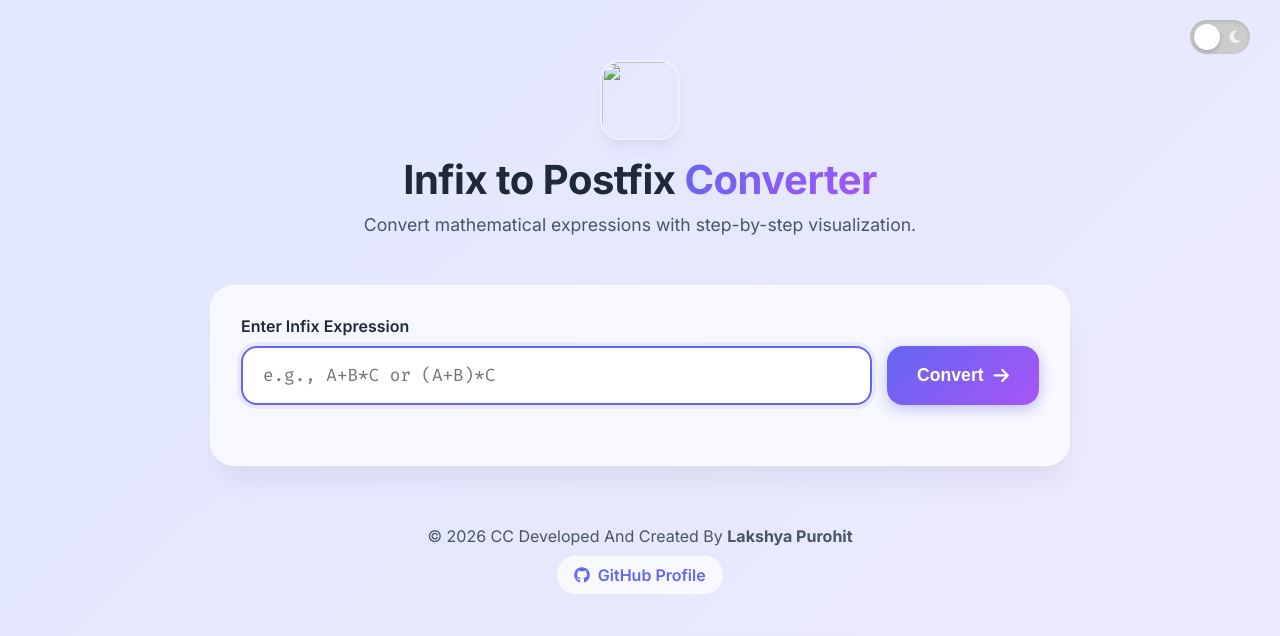
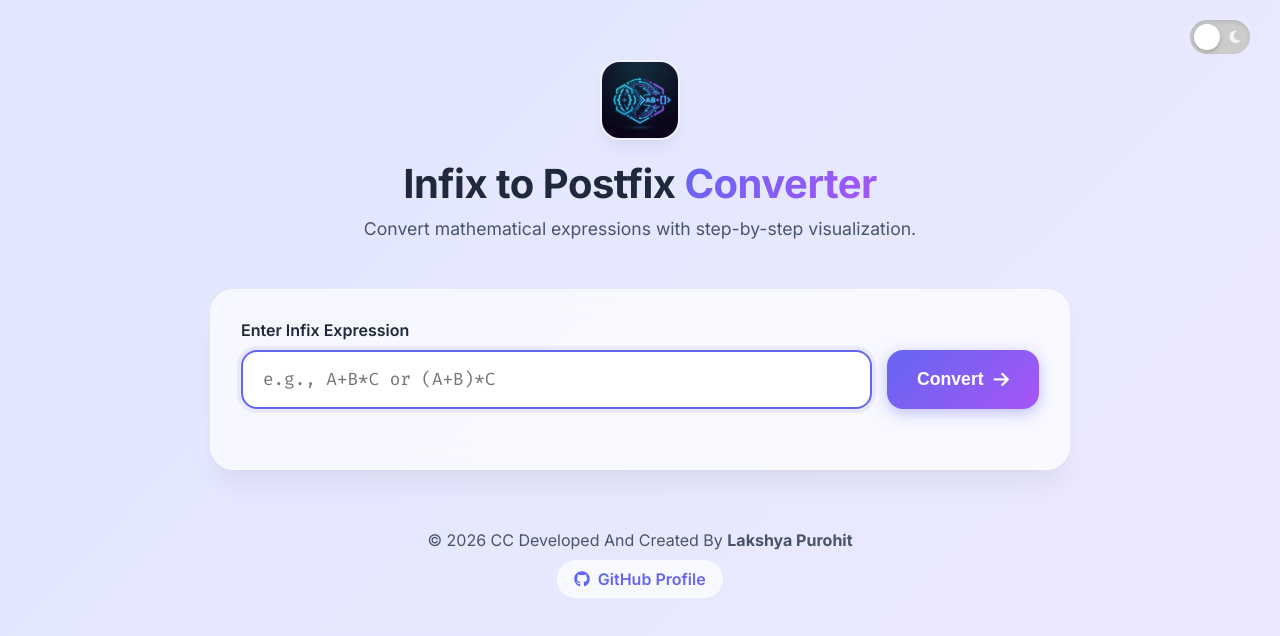
Before and after one commit to lakshyap93/Infix-TO-Postfix-Calculator, a plain HTML site: page index.html in a window 1280 px wide. Drawn offline with Linux system fonts and the light colour scheme.

Commit message:
Update index.html

```diff
--- a/index.html
+++ b/index.html
@@ -28,7 +28,7 @@
     <div class="container">
         <header>
             <div class="logo-container">
-                <img src="./assets/logo.png">
+                <img src="logo.png" alt="logo">
             </div>
             <h1>Infix to Postfix <span class="highlight">Converter</span></h1>
             <p class="subtitle">Convert mathematical expressions with step-by-step visualization.</p>
```
